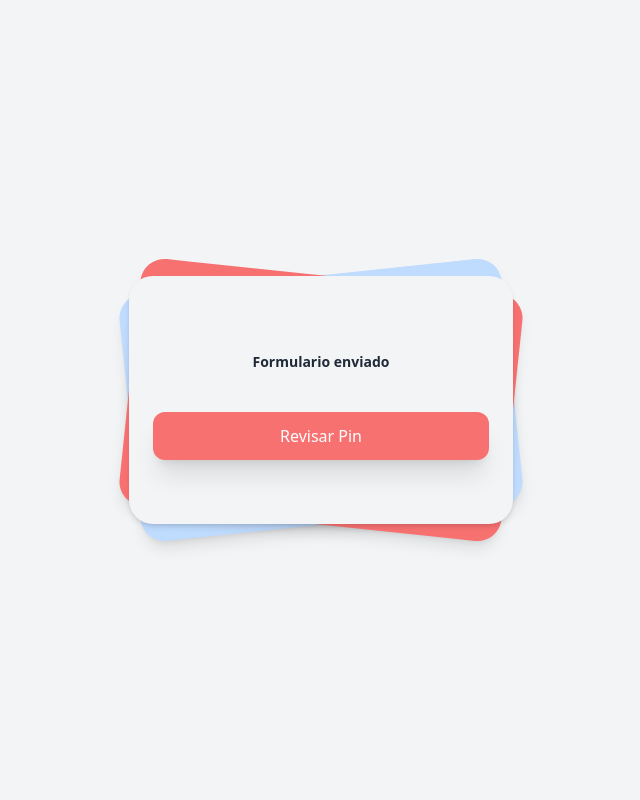
After one commit to Kuroashi1995/pyta, a Flask app: page /paciente/enviado in a window 1280 px wide. The commit adds this page. Shown: the whole page, without its empty margins (319-959 px from the left). Run offline with Flask 2, Linux system fonts and the light colour scheme; some libraries are stand-ins or nearby versions.

Commit message:
Maquetado de las paginas y servidor

```diff
--- a/app.py
+++ b/app.py
@@ -9,21 +9,28 @@ socketio = SocketIO(app)
 
 @app.route('/', methods=['GET', 'POST'])
 def inicio():
-    if request.method == 'POST':
-        name = request.form['name']
-        email = request.form['email']
-        password = request.form['password']
-        next = request.args.get('next', None)
-        if next:
-            return redirect(next)
-        return redirect(url_for(''))
-    return render_template('index.html')
+    return render_template("index.html")
 
+@app.route('/paciente', methods=['GET', 'POST'])
+def formulario_pacientes():
+    return render_template("formulario_pacientes.html")
 
-@socketio.on('alarma')
-def alarm():
-    print('estamos en evento alarma')
-    emit('panik', "AAAAAAAAA WIIIIIUUU PANIK AAAAAAAAAAa")
+@app.route('/paramedicos/login', methods=['GET', 'POST'])
+def login_paramedicos():
+    return render_template("login_paramedicos.html")
 
-if __name__ == '__main__':
-    socketio.run(app, debug=True)
+@app.route('/paramedicos/formulario', methods=['GET', 'POST'])
+def formulario_paramedicos():
+    return render_template("formulario_paramedicos.html")
+
+@app.route('/paciente/enviado', methods=['GET', 'POST'])
+def enviado_pacientes():
+    return render_template("enviado_pacientes.html")
+
+@app.route('/paciente/pin', methods=['GET', 'POST'])
+def consultar_pin():
+    return render_template("consultar_pin.html")
+
+@app.route('/paramedicos/estado', methods=['GET', 'POST'])
+def paramedicos_estado():
+    return render_template("paramedicos_estado.html")
--- /dev/null
+++ b/templates/enviado_pacientes.html
@@ -0,0 +1,43 @@
+<!DOCTYPE html>
+<html lang="en">
+<head>
+    <meta charset="UTF-8">
+    <meta http-equiv="X-UA-Compatible" content="IE=edge">
+    <meta name="viewport" content="width=device-width, initial-scale=1.0">
+    <title>Document</title>
+    <script src="https://cdn.tailwindcss.com"></script>
+</head>
+<body>
+           <div class="font-sans">
+            <div class="relative min-h-screen flex flex-col sm:justify-center items-center bg-gray-100 ">
+                <div class="relative sm:max-w-sm w-full">
+                    <div class="card bg-blue-200 shadow-lg  w-full h-full rounded-3xl absolute  transform -rotate-6"></div>
+                    <div class="card bg-red-400 shadow-lg  w-full h-full rounded-3xl absolute  transform rotate-6"></div>
+                    <div class="relative w-full rounded-3xl  px-6 py-4 bg-gray-100 shadow-md">
+                        <br> </br>
+                        <label for="" class="block mt-3 text-sm text-gray-800 text-center font-semibold text-lg">
+                            Formulario enviado
+                        </label>
+
+                        <form method="#" action="#" class="mt-10">
+
+
+                            <div class="mt-7">
+                                <button class="bg-red-400 w-full py-3 rounded-xl text-white shadow-xl hover:shadow-inner focus:outline-none transition duration-500 ease-in-out  transform hover:-translate-x hover:scale-105">
+                                    Revisar Pin
+                                </button>
+
+                            </div>
+                            <br> </br>
+
+
+                        </form>
+                    </div>
+                </div>
+            </div>
+
+        </div>
+    </body>
+    </html>
+</body>
+</html>
```
Also changed, not shown: templates/consultar_pin.html (added, +45 -0 lines), templates/index.html (+1 -29 lines), templates/formulario_pacientes.html (added), templates/formulario_paramedicos.html (added), templates/login_paramedicos.html (added), templates/paramedicos_estado.html (added).
